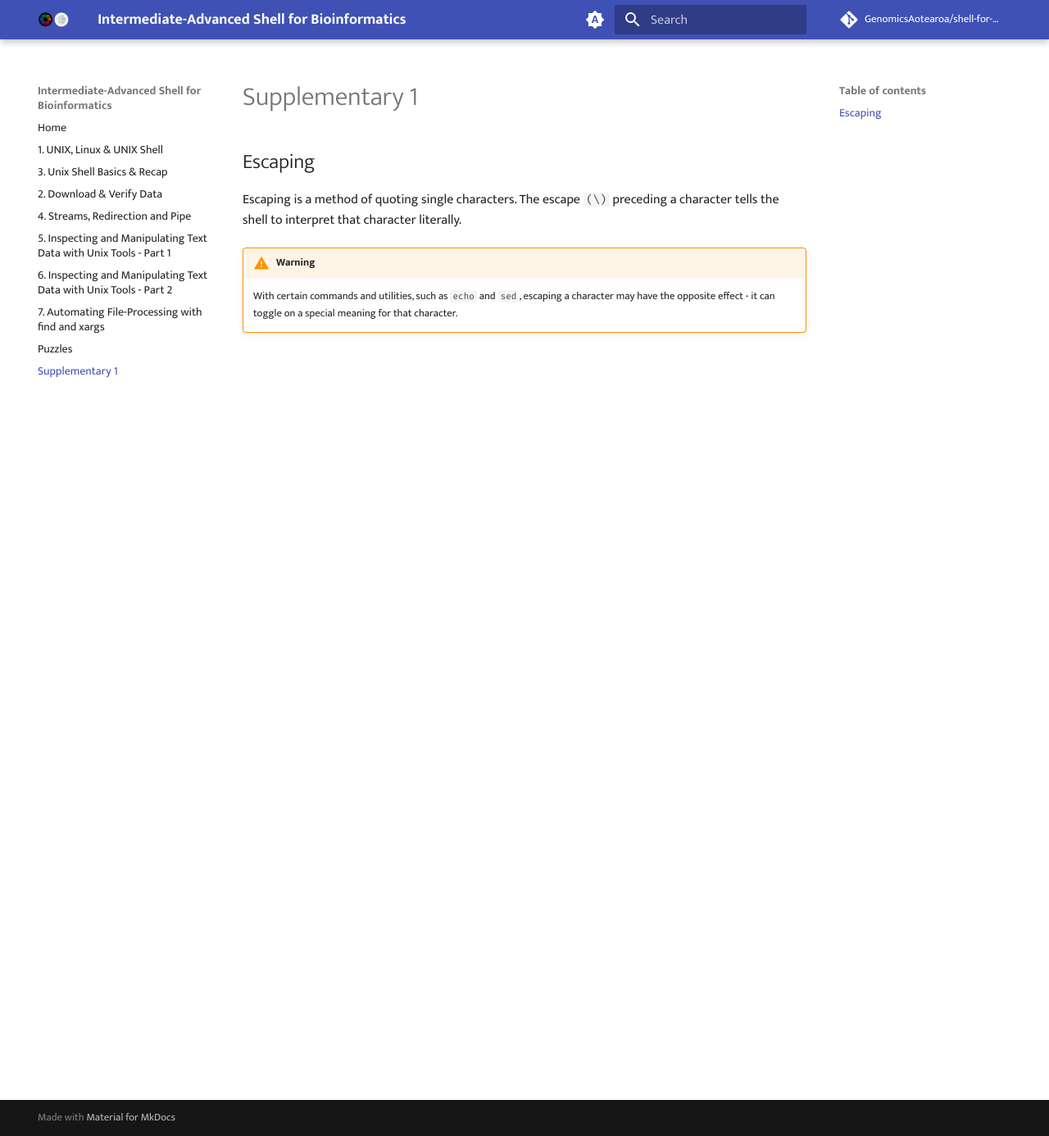
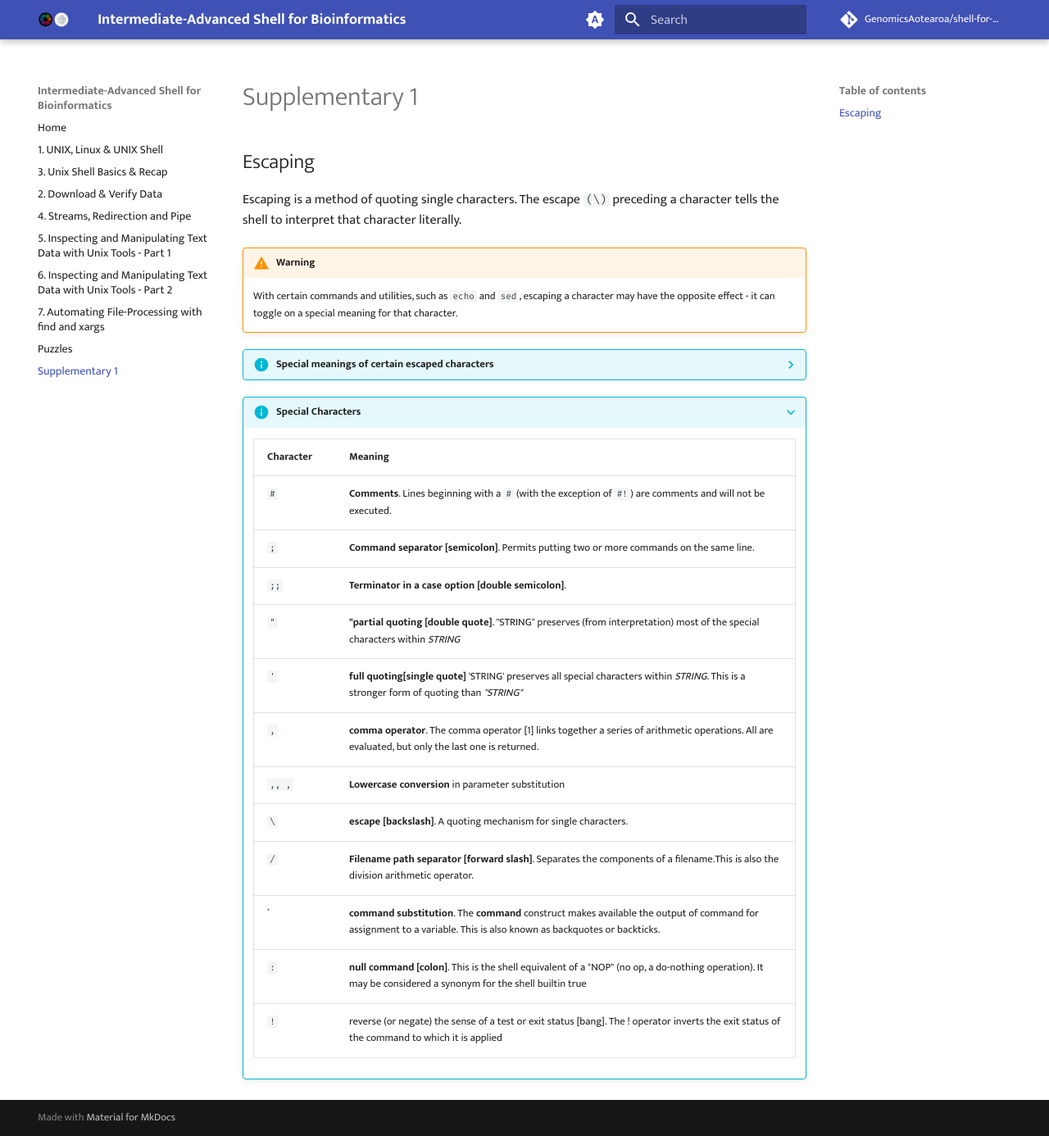
Before and after one commit to GenomicsAotearoa/shell-for-bioinformatics, an MkDocs documentation site: the page built from docs/supplementary_1.md, in a window 1280 px wide and 1386 px high. Shown: the whole window at 82% size. Built offline with MkDocs 1.6.1 and Material for MkDocs 9.7.7, drawn with Linux system fonts in a browser that asks for light colours; comment, search, counter and statistics services are not loaded; the version menu is left out.

Commit message:
character table

```diff
--- a/docs/supplementary_1.md
+++ b/docs/supplementary_1.md
@@ -4,3 +4,36 @@ Escaping is a method of quoting single characters. The escape `(\)` preceding a
 
 !!! warning "Warning"
     With certain commands and utilities, such as `echo` and `sed`, escaping a character may have the opposite effect - it can toggle on a special meaning for that character.
+
+??? info "Special meanings of certain escaped characters"
+
+    <center>
+
+    |Character |  Meaning                                |
+    |:---------|:--------------------------------------------|
+    |`\n`      | newline                              |
+    |`\r`      | return                          |
+    |`\t`      |tab                             |
+    |`\v`      | vertical tab                          |
+    |`\b`      |backspace |
+    |`\a`      | alert (beep or flash) |
+    |`0xx`     | translates to the octal ASCII equivalent of 0nn, where nn is a string of digits |
+
+    </center>
+
+???+ info "Special Characters"
+
+    | Character  | Meaning            |
+    |:-----------|:-------------------|
+    | `#`        | **Comments**. Lines beginning with a `#` (with the exception of `#!`) are comments and will not be executed.|
+    | `;`        | **Command separator [semicolon]**. Permits putting two or more commands on the same line.|
+    | `;;`       | **Terminator in a case option [double semicolon]**.|*
+    |`"`         |**"partial quoting [double quote]**. "STRING" preserves (from interpretation) most of the special characters within *STRING*|
+    | `'`        |**full quoting[single quote]** 'STRING' preserves all special characters within *STRING*. This is a stronger form of quoting than *"STRING"*|
+    | `,`        |**comma operator**. The comma operator [1] links together a series of arithmetic operations. All are evaluated, but only the last one is returned.|
+    | `,, ,`     |**Lowercase conversion** in parameter substitution |
+    |`\`         |**escape [backslash]**. A quoting mechanism for single characters.|
+    |`/`         |**Filename path separator [forward slash]**. Separates the components of a filename.This is also the division arithmetic operator.|
+    |**`**       |**command substitution**. The **command** construct makes available the output of command for assignment to a variable. This is also known as backquotes or backticks.|
+    |`:`         |**null command [colon]**. This is the shell equivalent of a "NOP" (no op, a do-nothing operation). It may be considered a synonym for the shell builtin true|
+    |`!`         | reverse (or negate) the sense of a test or exit status [bang]. The ! operator inverts the exit status of the command to which it is applied|
```
